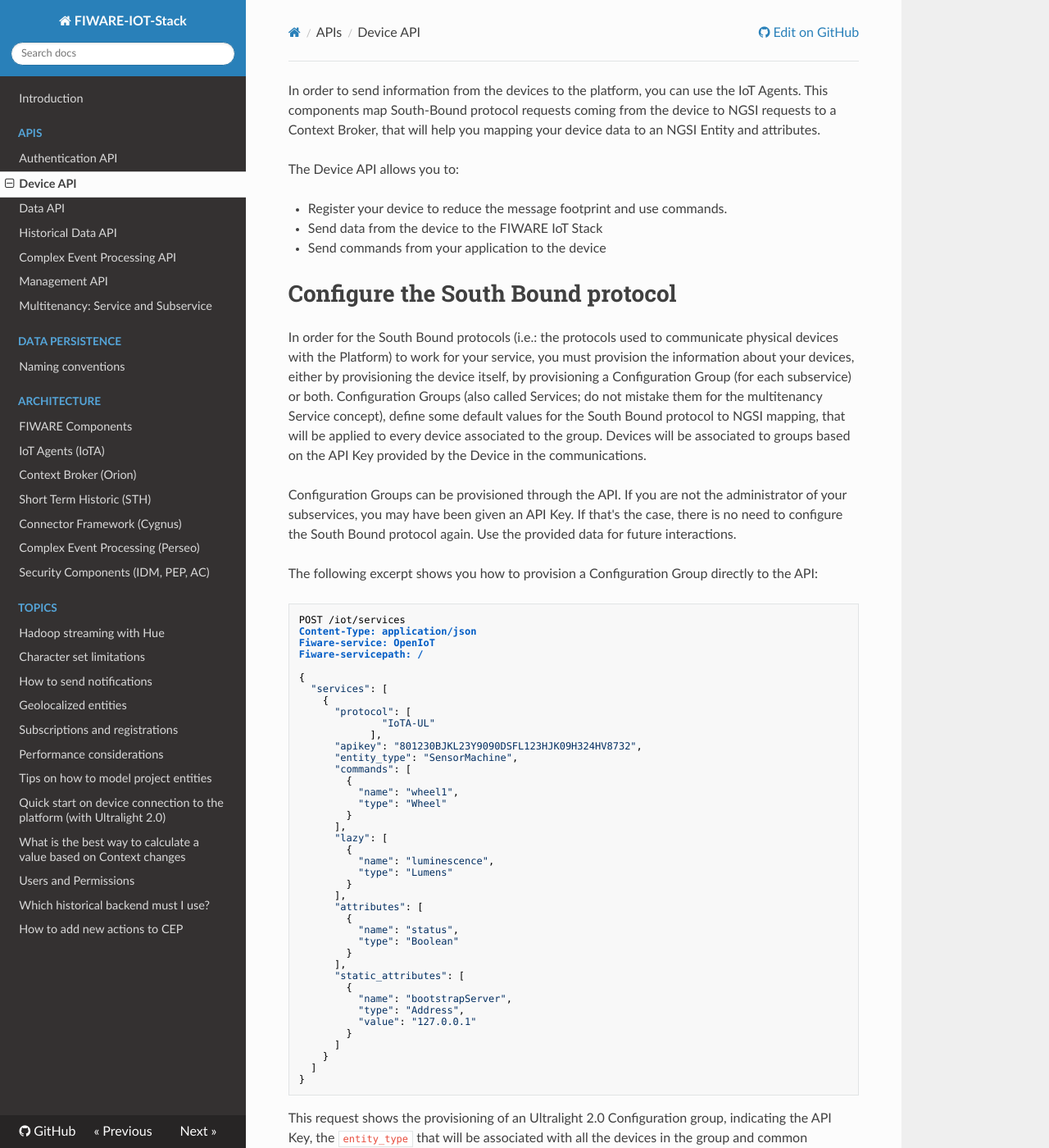
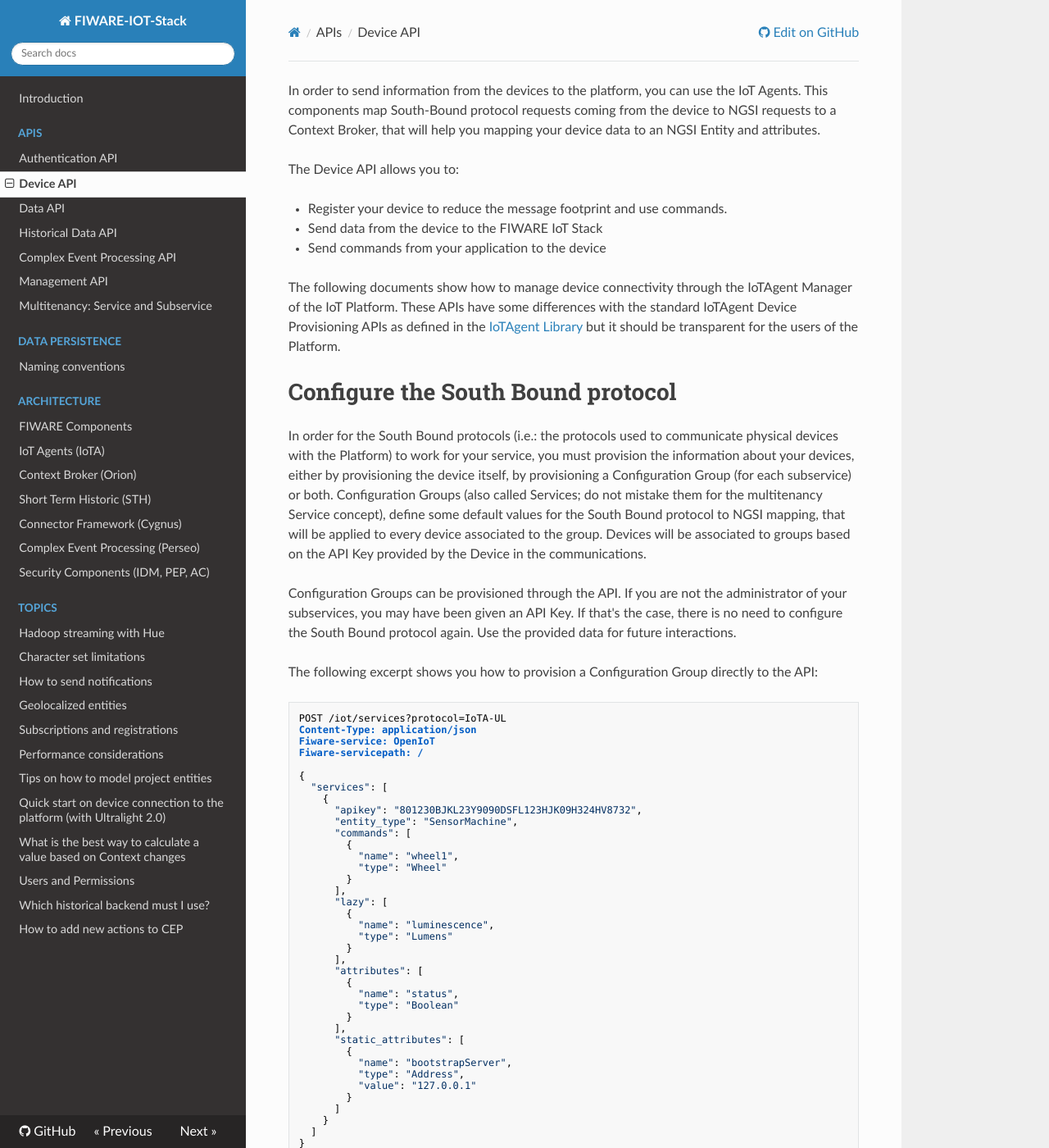
Before and after one commit to telefonicaid/thinking-cities, an MkDocs documentation site: the page built from docs/device_api.md, in a window 1280 px wide and 1400 px high. Shown: the whole window at 82% size. Built offline with MkDocs 1.6.1, drawn with Linux system fonts in a browser that asks for light colours; nearby versions of some CDN libraries; old or Windows-style settings are respelled for this version of MkDocs; some of the changed text lies outside the part shown.

Commit message:
Update iotam protocol

```diff
--- a/docs/device_api.md
+++ b/docs/device_api.md
@@ -8,6 +8,10 @@
 - Register your device to reduce the message footprint and use commands.
 - Send data from the device to the FIWARE IoT Stack
 - Send commands from your application to the device
+
+The following documents show how to manage device connectivity through the IoTAgent Manager of the IoT Platform. These
+APIs have some differences with the standard IoTAgent Device Provisioning APIs as defined in the [IoTAgent Library](https://github.com/telefonicaid/iotagent-node-lib)
+but it should be transparent for the users of the Platform.
 
 # Configure the South Bound protocol
 
@@ -184,6 +183,8 @@
 There are two IoTAgents currently available in the platform, each listening for requests with a different protocol:
 Ultralight 2.0 and JSON. In both cases, payloads can be sent to the Agent using two different transport protocols: MQTT
 and HTTP. The following sections show some examples of each of the four possible approaches.
+
+In order to select the appropriate IoTAgent, change the declared protocol in the query parameters: IoTA-UL or IoTA-JSON.
 
 **Send measures using UL2.0 HTTP**
 
```
Also changed, not shown: other parts of docs/device_api.md (+3 -8 lines).
